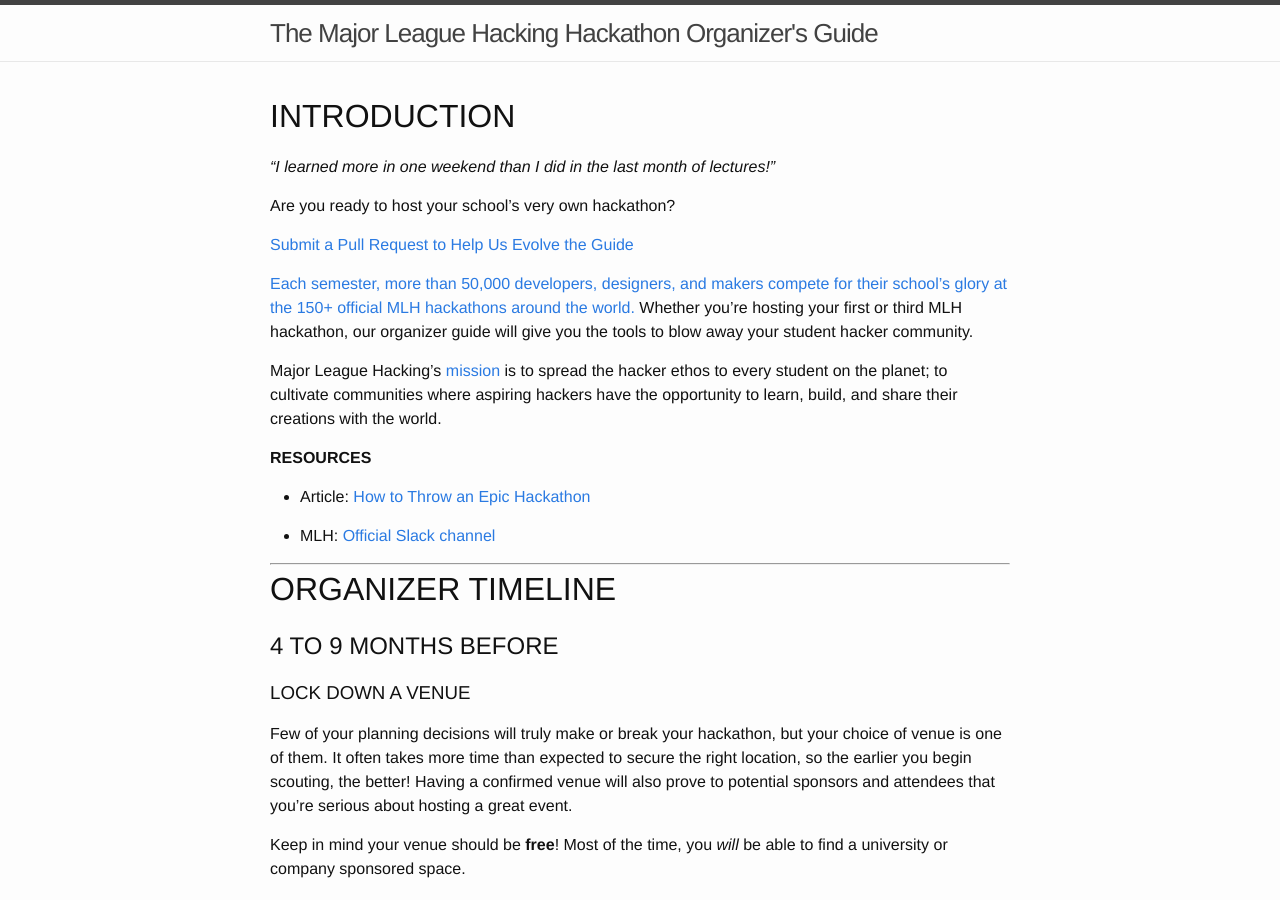
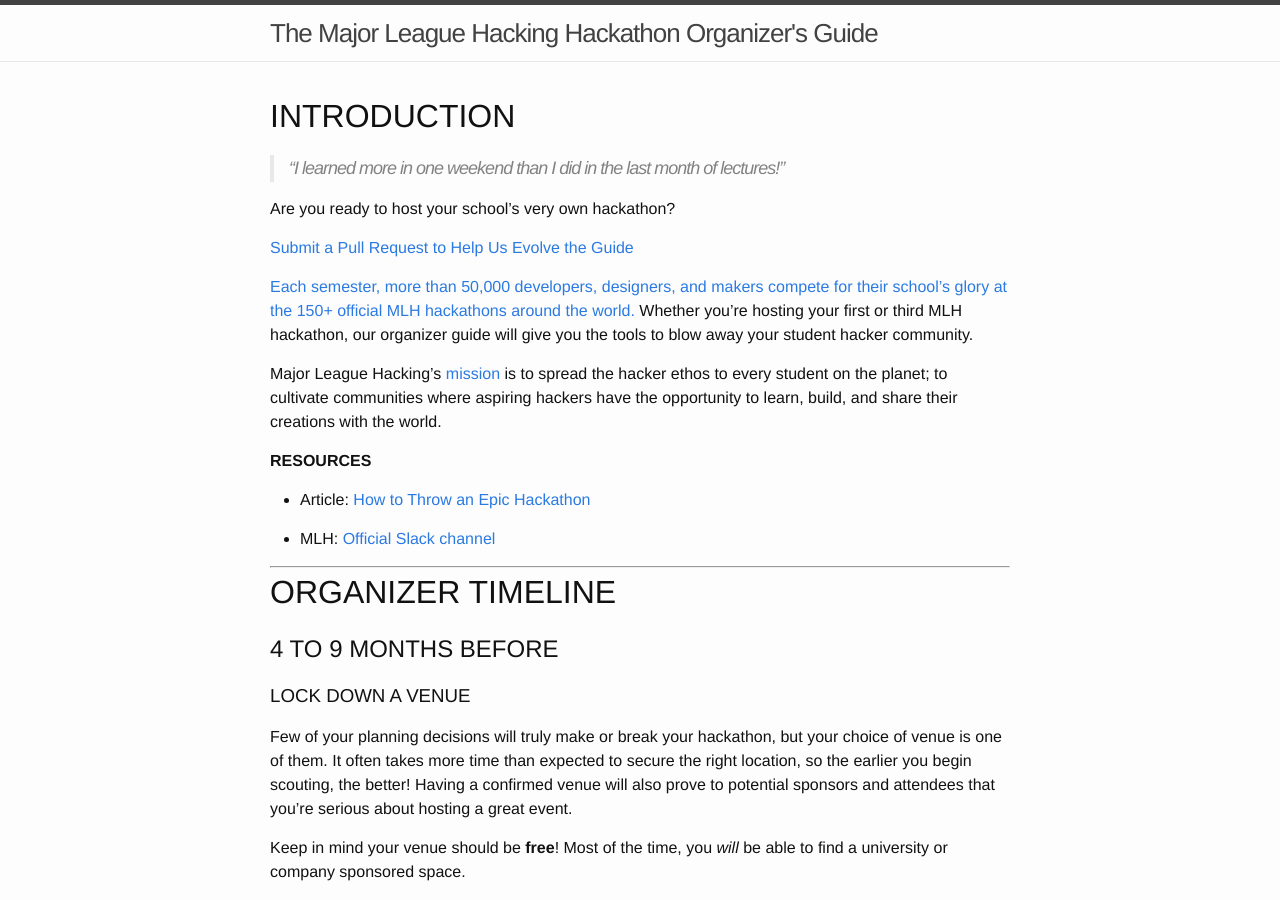
Before and after one commit to MLH/mlh-hackathon-organizer-guide, a Jekyll site: the page built from index.md, in a window 1280 px wide and 900 px high. Built offline with Jekyll 4.4.1, drawn with Linux system fonts in a browser that asks for light colours; part of the change alters nothing that is shown.

```diff
--- a/index.md
+++ b/index.md
@@ -3,13 +3,13 @@ layout: default
 ---
 # INTRODUCTION
 
-*"I learned more in one weekend than I did in the last month of lectures!"*
+> "I learned more in one weekend than I did in the last month of lectures!"
 
 Are you ready to host your school’s very own hackathon?
 
 [Submit a Pull Request to Help Us Evolve the Guide](https://github.com/MLH/hackathon-organizer-guide)
 
-[Each semester, more than 50](https://mlh.io/about)[,000](https://mlh.io/about)[ developers, designers, and makers compete for their school's glory at the](https://mlh.io/about)[ 150+](https://mlh.io/about)[ official MLH hackathons around the world.](https://mlh.io/about) Whether you’re hosting your first or third MLH hackathon, our organizer guide will give you the tools to blow away your student hacker community.
+[Each semester, more than 50,000 developers, designers, and makers compete for their school's glory at the 150+ official MLH hackathons around the world.](https://mlh.io/about) Whether you’re hosting your first or third MLH hackathon, our organizer guide will give you the tools to blow away your student hacker community.
 
 Major League Hacking's [mission](https://mlh.io/about) is to spread the hacker ethos to every student on the planet; to cultivate communities where aspiring hackers have the opportunity to learn, build, and share their creations with the world.
 
```
